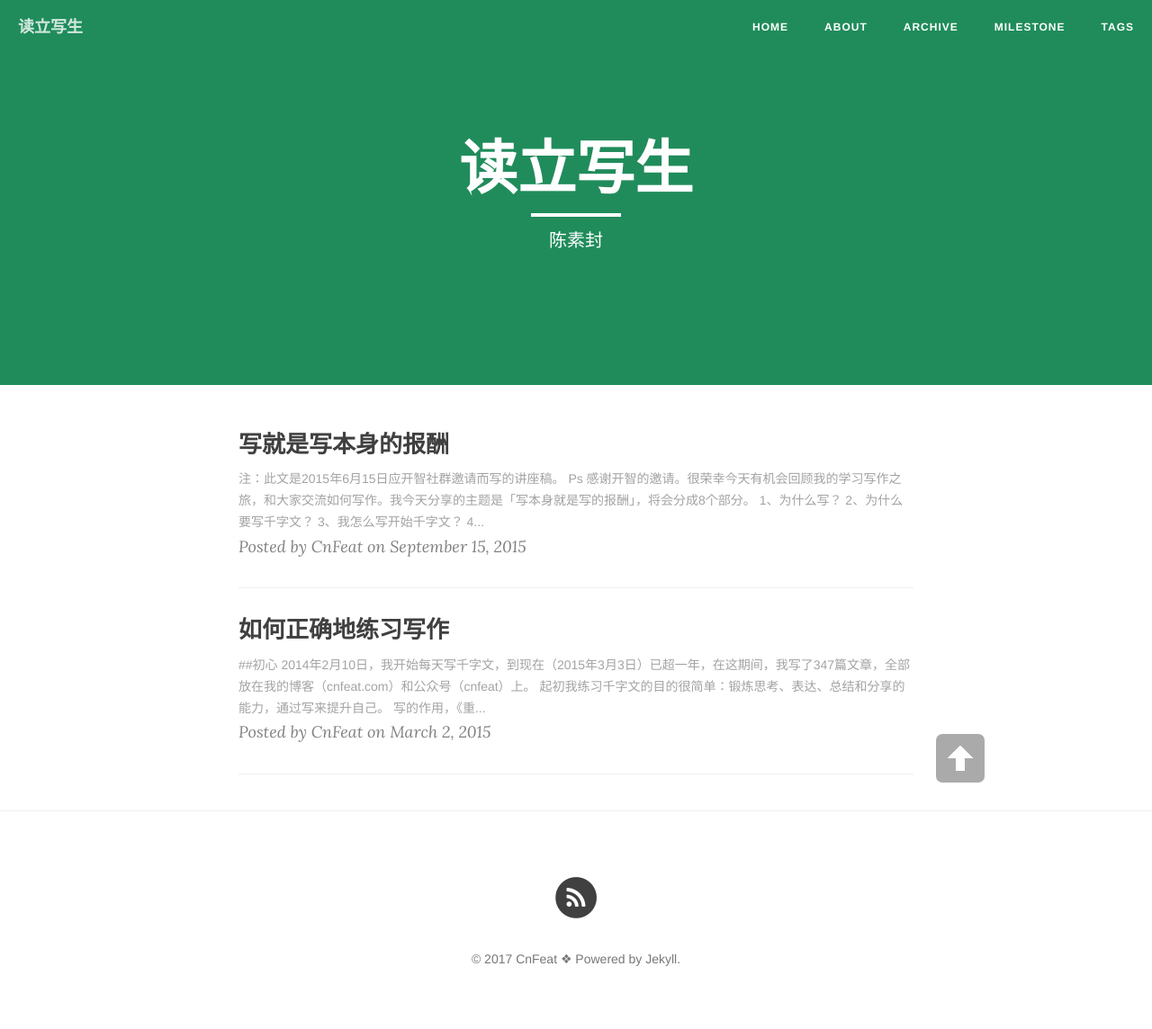
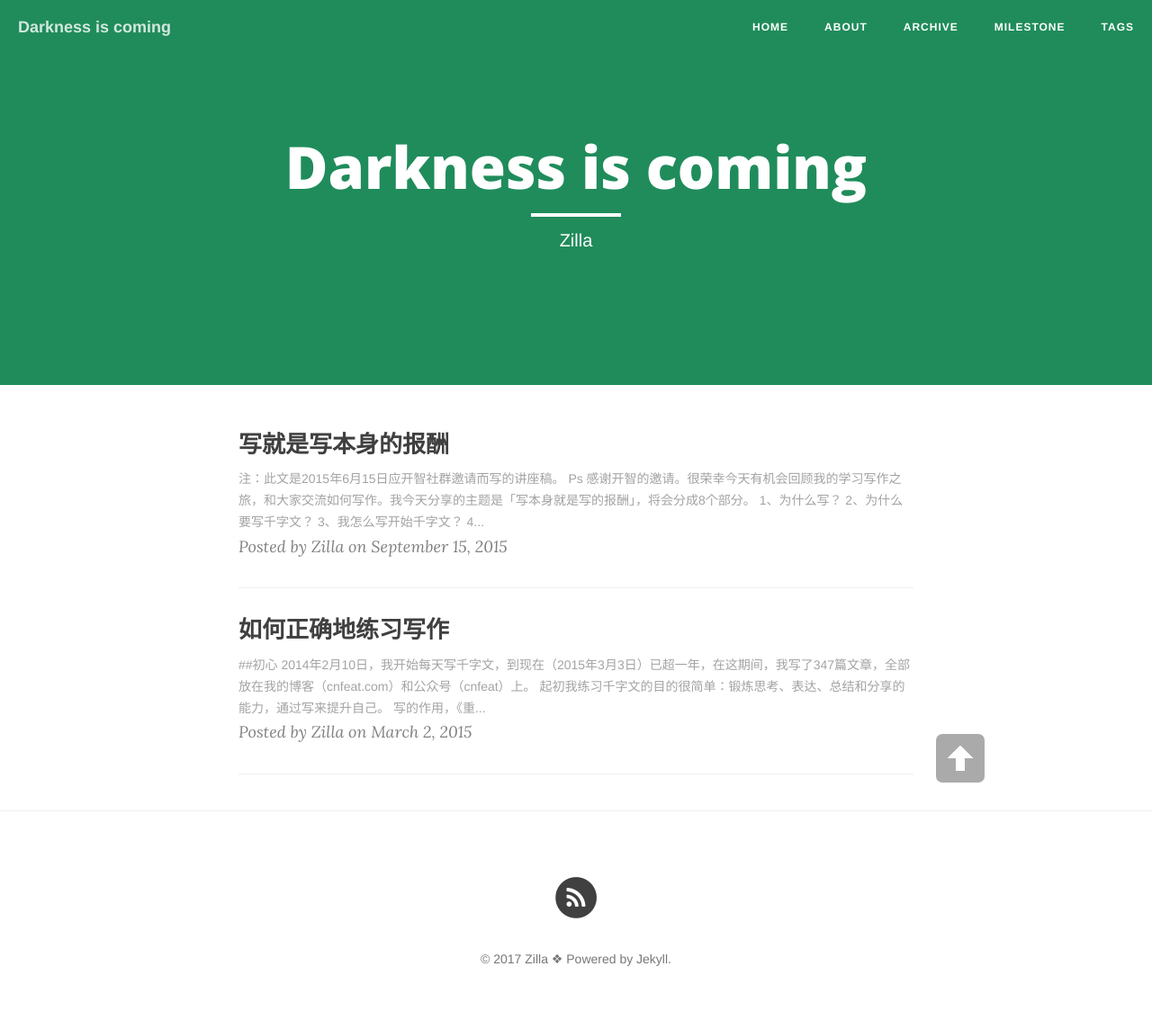
Before and after one commit to zillachan/zillachan.github.io, a Jekyll site: the page built from index.html, in a window 1280 px wide. Shown: the whole page at 90% size. Built offline with Jekyll 4.4.1, drawn with Linux system fonts in a browser that asks for light colours; nearby versions of some CDN libraries; the list of posts is cut into pages by our own code.

Commit message:
modify config

```diff
--- a/_config.yml
+++ b/_config.yml
@@ -1,16 +1,16 @@
 # Site settings
-title: 读立写生
+title: Darkness is coming
 header-img: "img/green.jpg"
 tagline: "cn"
-description: "陈素封|读而立·写而生"
+description: "Zilla|Darkness is coming"
 baseurl: ""
-url: "http://cnfeat"
+url: "http://tec.zilla.pub"
 
 # About/contact
 owner:
-  name: " CnFeat"
-  email: CnFeat@gmail.com
-  bio: "写就是写的报酬"
+  name: " Zilla"
+  email: zillachan@gmail.com
+  bio: "Darkness is coming"
 
 # Data
 gavatar: http://dreamofbook.qiniudn.com/Az..png
@@ -43,7 +43,7 @@ defaults:
       type: "posts"
     values:
       layout: "post"
-      author: "CnFeat"
+      author: "Zilla"
       header-img: "img/green.jpg" # We don't want posts without a header image, that whould mean white on white
 
 # Comments
--- a/index.html
+++ b/index.html
@@ -1,6 +1,6 @@
 ---
 layout: page
-description: "陈素封"
+description: "Zilla"
 ---
 
 {% for post in paginator.posts %}
```
